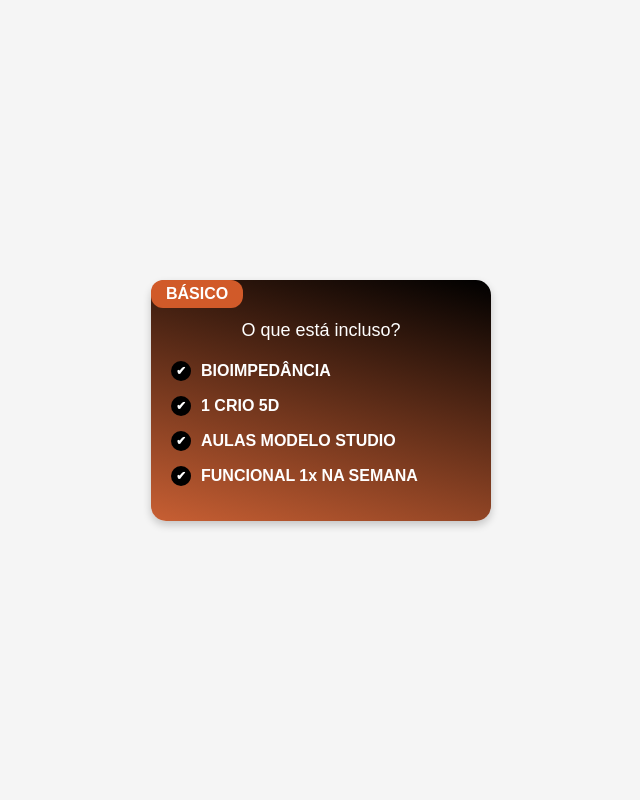
After one commit to TheoTavora/Criofitness-Tlac, a PHP site: page /pages/planobasico.html in a window 1280 px wide. The commit adds this page. Shown: the whole page, without its empty margins (319-959 px from the left). Run offline with PHP 8.4, Linux system fonts and the light colour scheme.

Commit message:
Started: Planos

```diff
--- a/Criofitness/assets/css/header.css
+++ b/Criofitness/assets/css/header.css
@@ -61,7 +61,7 @@ header.scrolled {
     top: 100%;
     left: 0;
     width: 200px;
-    background-color: var(--main-color);
+    background-color: orange;
     border-radius: 10px;
     transition: all .50s ease;
     flex-direction: column;
--- /dev/null
+++ b/Criofitness/assets/css/planos.css
@@ -0,0 +1,77 @@
+body {
+    display: flex;
+    justify-content: center;
+    align-items: center;
+    height: 100vh;
+    margin: 0;
+    background-color: #f5f5f5;
+}
+
+.PLANOBASICO{
+    justify-items: center;
+}
+
+.card {
+    width: 300px;
+    background: linear-gradient(195deg, black, #C85F33);
+    border-radius: 15px;
+    padding: 20px;
+    color: white;
+    font-family: Arial, sans-serif;
+    text-align: center;
+    box-shadow: 0 4px 8px rgba(0, 0, 0, 0.2);
+}
+
+.header {
+    background-color: #d15a29;
+    border-radius: 12px;
+    padding: 5px 15px;
+    display: inline-block;
+    font-weight: bold;
+    font-size: 16px;
+    color: white;
+    font-family: Arial, sans-serif;
+    z-index: 10;
+    position: absolute;
+}
+
+.content {
+    margin-top: 20px;
+}
+
+.content h2 {
+    margin: 0;
+    font-size: 18px;
+    font-weight: 400;
+}
+
+.items {
+    list-style: none;
+    padding: 0;
+    margin: 20px 0 0;
+}
+
+.items li {
+    display: flex;
+    align-items: center;
+    margin-bottom: 15px;
+    font-size: 16px;
+    font-weight: bold;
+}
+
+.check-icon {
+    width: 20px;
+    height: 20px;
+    background-color: black;
+    border-radius: 50%;
+    display: flex;
+    justify-content: center;
+    align-items: center;
+    margin-right: 10px;
+}
+
+.check-icon::before {
+    content: '✔';
+    color: white;
+    font-size: 12px;
+}
--- a/Criofitness/pages/Criofitness.html
+++ b/Criofitness/pages/Criofitness.html
@@ -32,7 +32,7 @@
             <li class="has-submenu">
                 <a href="#">Atividades</a>
                 <ul class="submenu-itens">
-                    <li><a href="#" id="integrant-1">Jump</a></li>
+                    <li><a href="#" id="integrant-1">Criolipolise</a></li>
                     <li><a href="#" id="integrant-2">Musculação</a></li>
                 </ul>
             </li>
--- /dev/null
+++ b/Criofitness/pages/planobasico.html
@@ -0,0 +1,40 @@
+<!DOCTYPE html>
+<html lang="en">
+
+<head>
+    <meta charset="UTF-8">
+    <meta name="viewport" content="width=device-width, initial-scale=1.0">
+    <title>Plano Básico</title>
+    <link href="../assets/css/planos.css" rel="stylesheet">
+</head>
+
+<body>
+<div class="PLANOBASICO">
+    <div class="header">BÁSICO</div>
+        <div class="card">
+            <div class="content">
+                <h2>O que está incluso?</h2>
+                <ul class="items">
+                    <li>
+                    <div class="check-icon"></div>
+                    BIOIMPEDÂNCIA
+                </li>
+                <li>
+                    <div class="check-icon"></div>
+                    1 CRIO 5D
+                </li>
+                <li>
+                    <div class="check-icon"></div>
+                    AULAS MODELO STUDIO
+                </li>
+                <li>
+                    <div class="check-icon"></div>
+                    FUNCIONAL 1x NA SEMANA
+                </li>
+            </ul>
+        </div>
+    </div>
+</div>
+</body>
+
+</html>
```
Also changed, not shown: Criofitness/assets/Criofitnessimg/Planos.png (added).
